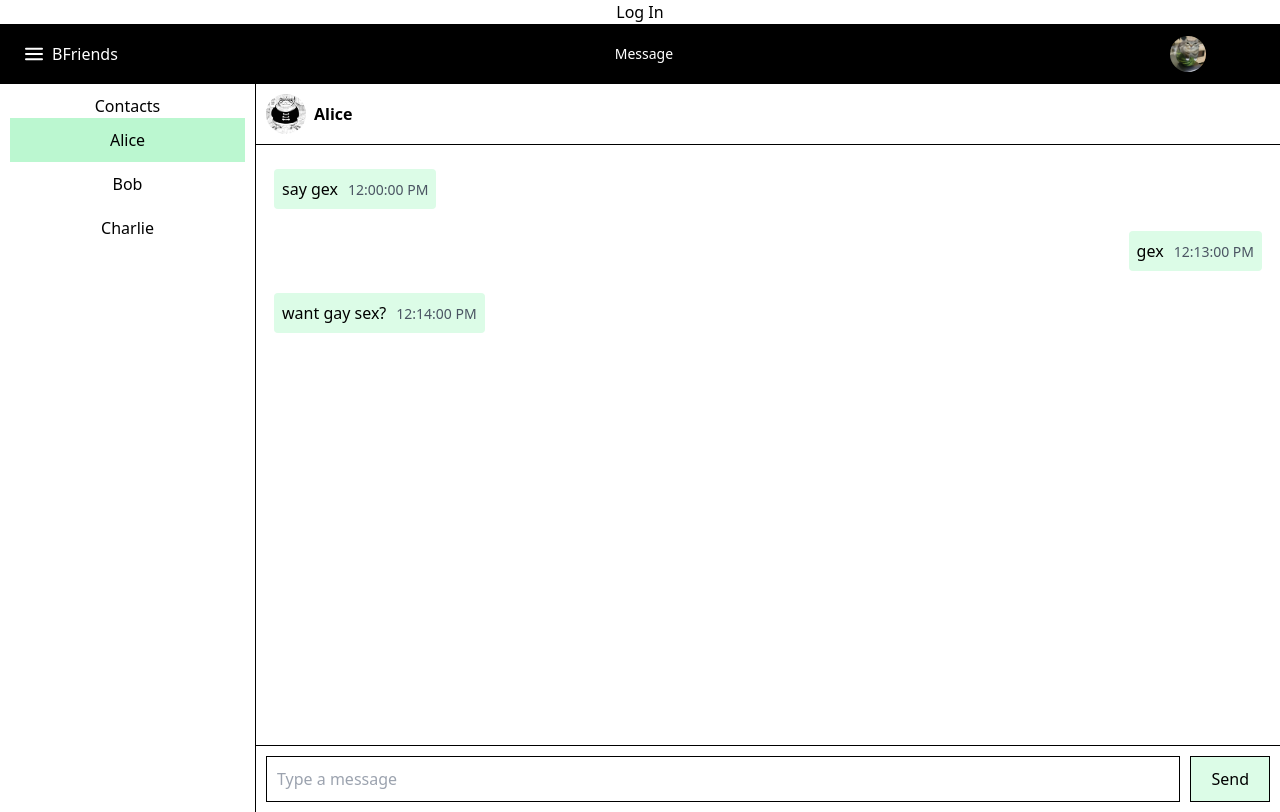
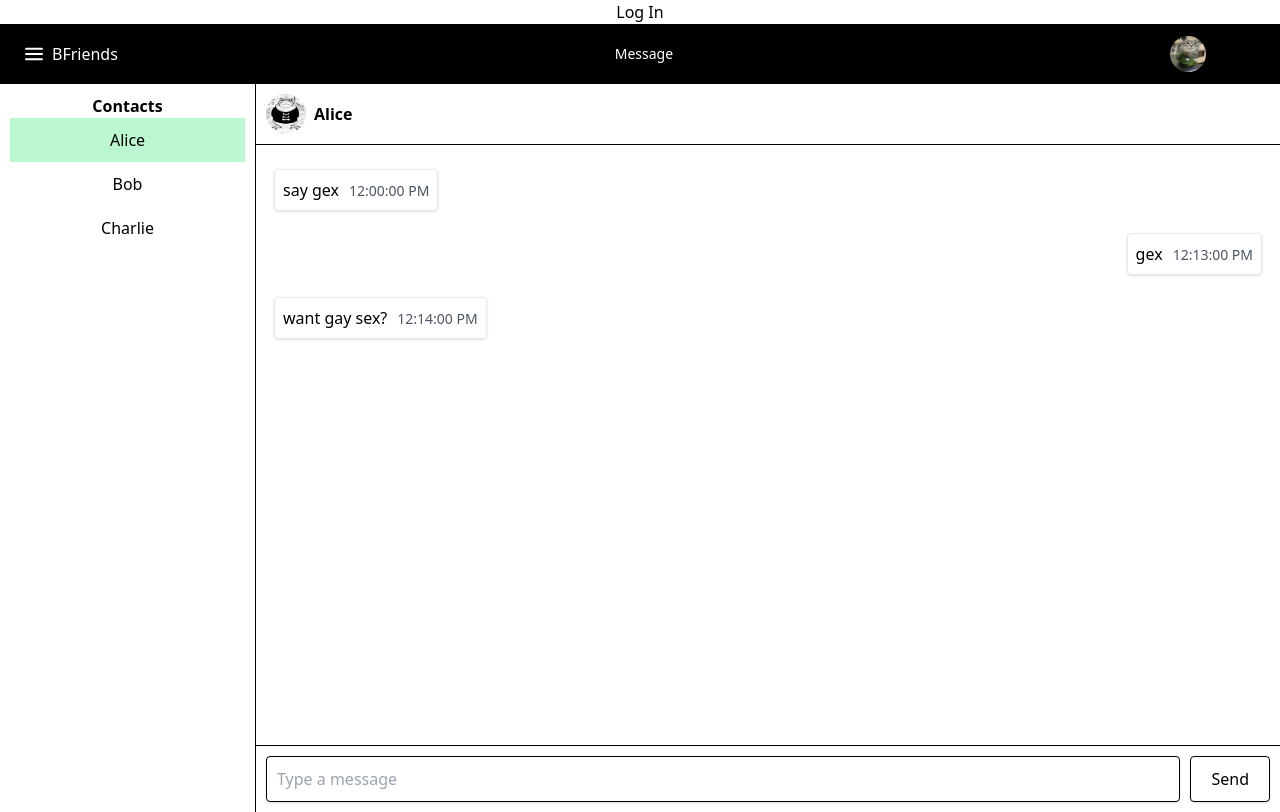
Before and after one commit to Saalim-Baba/M426_bFriend, a React (Create React App) app in the folder frontend/: page /message in a window 1280 px wide. Built offline with nearby package versions, Linux system fonts and the light colour scheme.

Commit message:
Chat design

```diff
--- a/frontend/src/Components/Chat.js
+++ b/frontend/src/Components/Chat.js
@@ -51,7 +51,7 @@ function Chat() {
         <div style={{height: '91vh'}} className="flex flex-col font-sans">
             <div className="flex flex-1 overflow-hidden">
                 <div className="w-64 border-r border-black overflow-y-scroll bg-white p-2.5">
-                    <h2>Contacts</h2>
+                    <h2 className="font-bold">Contacts</h2>
                     {contacts.map((contact) => (
                         <div
                             key={contact.id}
@@ -71,7 +71,7 @@ function Chat() {
                             src="/Screenshot_20221220_090248.png"
                             className="rounded-full w-10 h-10 mr-2"
                         />
-                        <span className="font-semibold">{selectedContact.name}</span>
+                        <span className="font-bold">{selectedContact.name}</span>
                     </div>
                     <div className="flex-1 overflow-y-scroll p-2.5 bg-white">
                         {messages[selectedContact.id].map((message, index) => (
@@ -79,22 +79,22 @@ function Chat() {
                                 key={index}
                                 className={`p-2 my-1.5 flex ${message.fromMe ? 'justify-end' : 'justify-start'}`}
                             >
-                                <div className="bg-green-100 p-2 rounded">
+                                <div className="p-2 border rounded shadow">
                                     <span>{message.text}</span>
-                                    <span className="text-sm text-gray-600 ml-2.5">{new Date(message.timestamp).toLocaleTimeString()}</span>
+                                    <span className="text-sm text-gray-600 ml-2.5 ">{new Date(message.timestamp).toLocaleTimeString()}</span>
                                 </div>
                             </div>
                         ))}
                     </div>
                     <div className="flex p-2.5 border-t border-black bg-white sticky bottom-0">
                         <input
-                            className="flex-1 p-2.5 border border-black mr-2.5"
+                            className="flex-1 p-2.5 border border-black rounded shadow mr-2.5"
                             value={input}
                             onChange={(e) => setInput(e.target.value)}
                             onKeyPress={handleKeyPress}
                             placeholder="Type a message"
                         />
-                        <button className="p-2.5 px-5 border border-black bg-green-100 cursor-pointer"
+                        <button className="p-2.5 px-5 border border-black rounded shadow cursor-pointer"
                                 onClick={handleSendMessage}
                         >Send</button>
                     </div>
```
